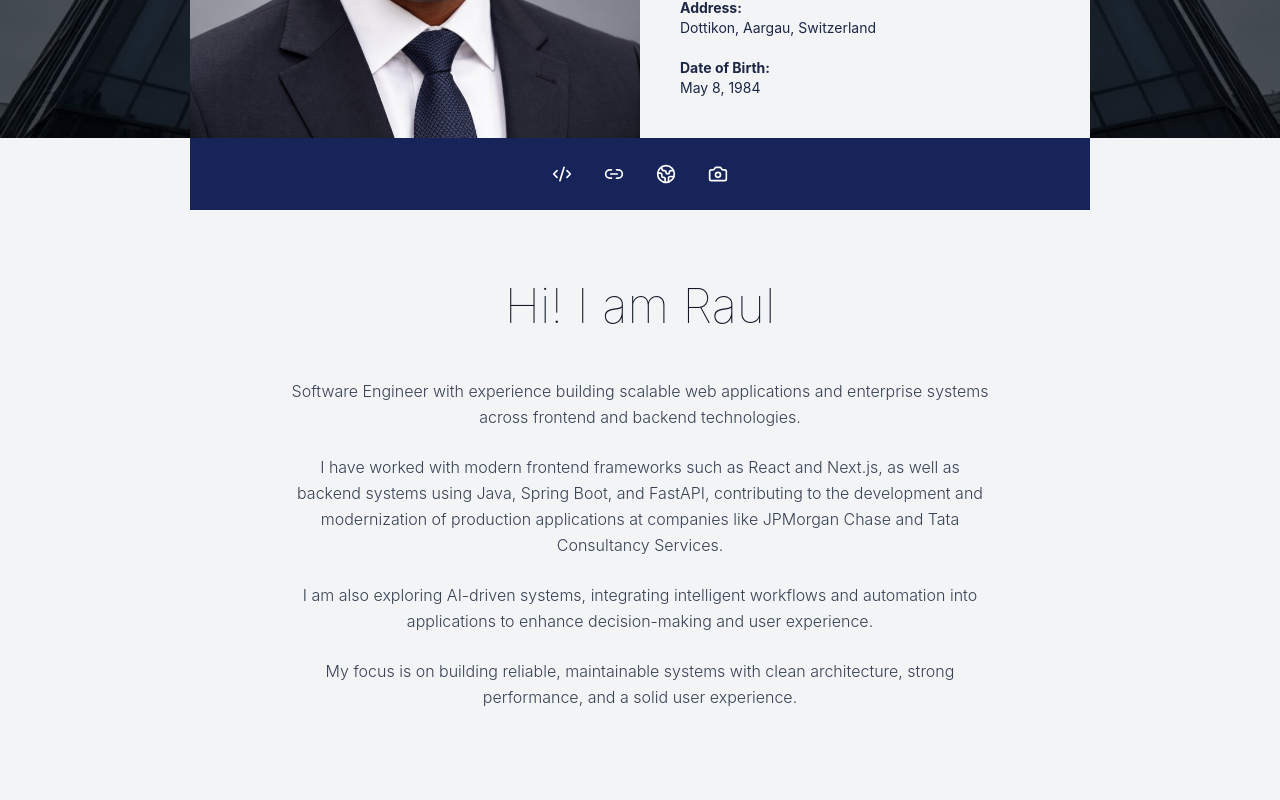
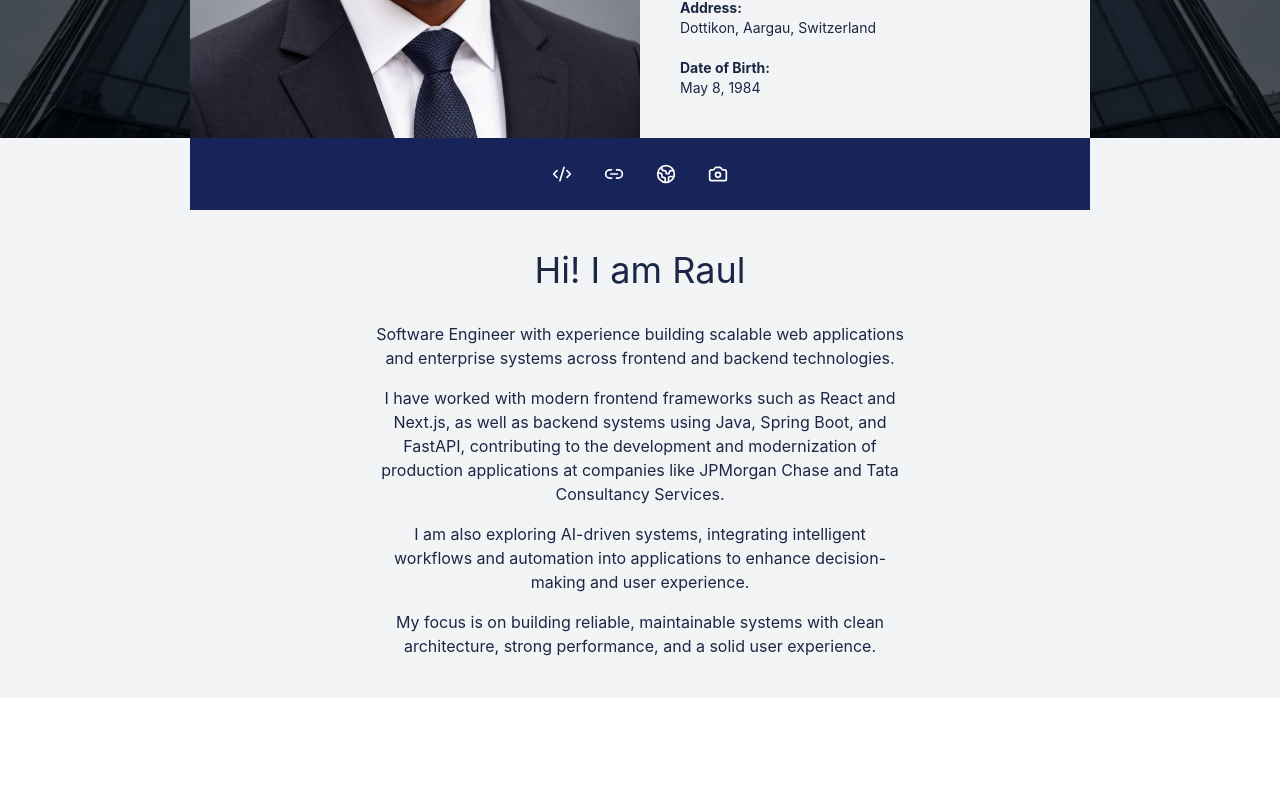
Before and after one commit to rcubila/raulcubilaperez.com, a Next.js app: page / in a window 1280 px wide. Shown: the part 460-1260 px from the top of the page. Built offline with nearby package versions, Linux system fonts and the light colour scheme.

Commit message:
Tighten the intro section into a centered block with even spacing.
Co-authored-by: Cursor <cursoragent@cursor.com>

```diff
--- a/components/About.tsx
+++ b/components/About.tsx
@@ -1,12 +1,12 @@
 export default function About() {
   return (
-    <section className="relative z-0 -mt-[72px] bg-gray-100 pt-32 pb-20 lg:pt-36 lg:pb-32">
-      <div className="max-w-3xl mx-auto px-6 lg:px-8">
-        <h2 className="text-4xl lg:text-5xl font-thin text-center text-gray-900 mb-12">
+    <section className="relative z-0 -mt-[72px] bg-gray-100 pt-[112px] pb-10">
+      <div className="max-w-xl mx-auto px-6">
+        <h2 className="text-4xl font-normal text-center text-[#1b2744] mb-8">
           Hi! I am Raul
         </h2>
 
-        <div className="space-y-6 text-gray-700 font-light leading-relaxed text-center">
+        <div className="space-y-4 text-sm md:text-base font-normal leading-normal text-center text-[#1b2744]">
           <p>
             Software Engineer with experience building scalable web applications and enterprise systems across frontend and backend technologies.
           </p>
```
